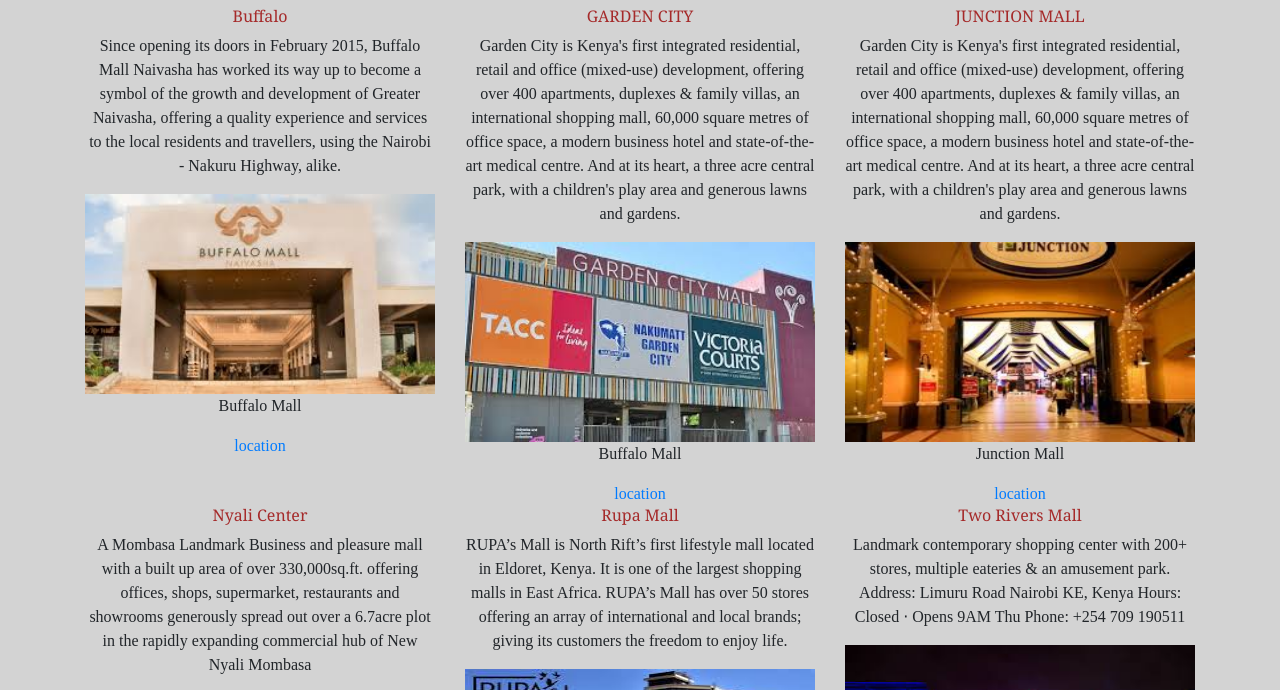
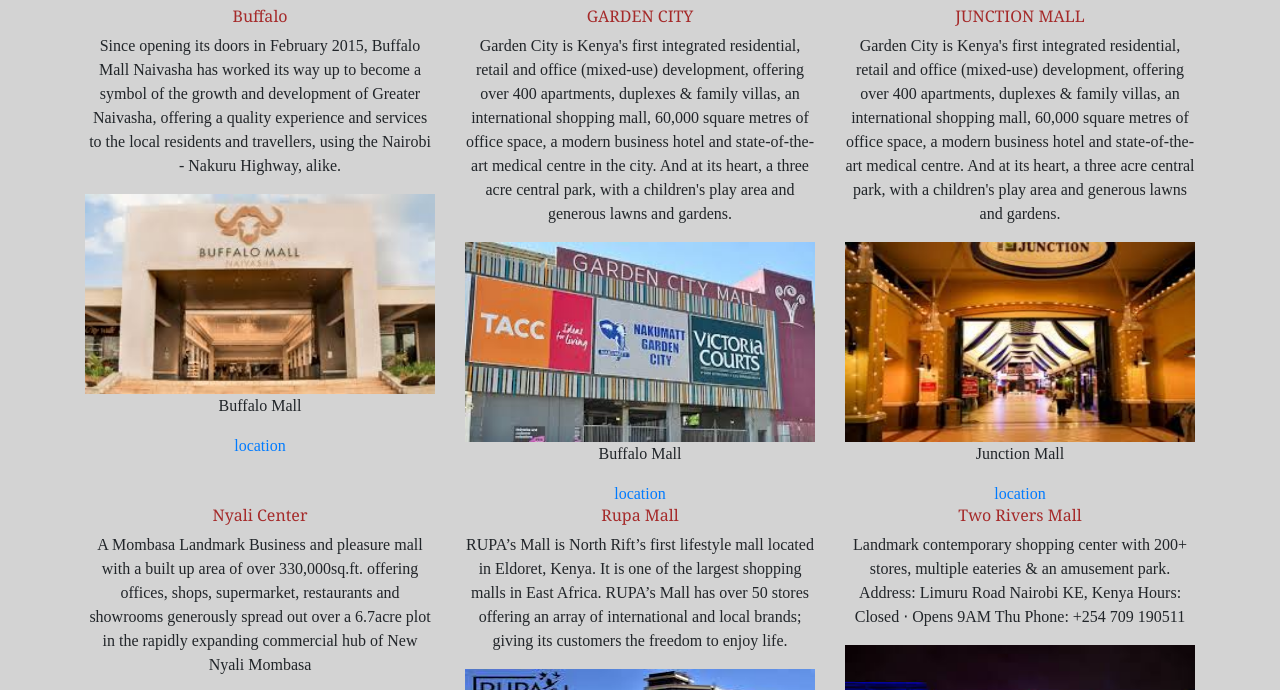
Before and after one commit to karanja477/phoenix-navigator, a plain HTML site: page malls/malls.html in a window 1280 px wide. Shown: the part 73-763 px from the top of the page. Drawn offline with nearby package versions, Linux system fonts and the light colour scheme.

Commit message:
Changes on html file

```diff
--- a/malls/malls.html
+++ b/malls/malls.html
@@ -31,7 +31,7 @@
             <div id="garden">
               <h3 class="tittle">GARDEN CITY</h3>
               <p>Garden City is Kenya's first integrated residential, retail and office (mixed-use) development, offering over 400 apartments, duplexes & family villas, an international shopping mall, 60,000 square metres of office space,
-              a modern business hotel and state-of-the-art medical centre.
+              a modern business hotel and state-of-the-art medical centre in the city.
               And at its heart, a three acre central park, with a children's play area and generous lawns and gardens. </p>
             </div>
             <div id="garden-image">
```
